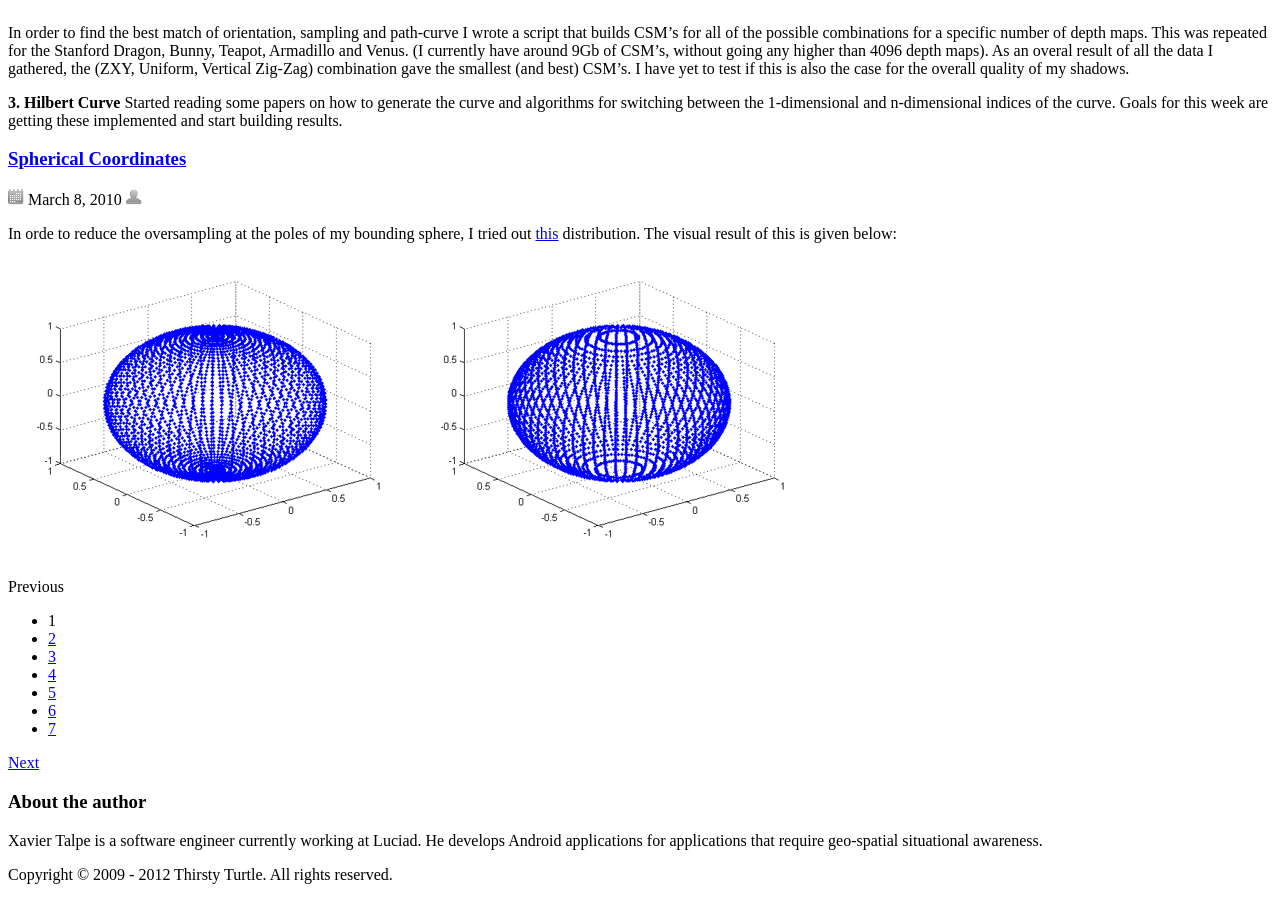
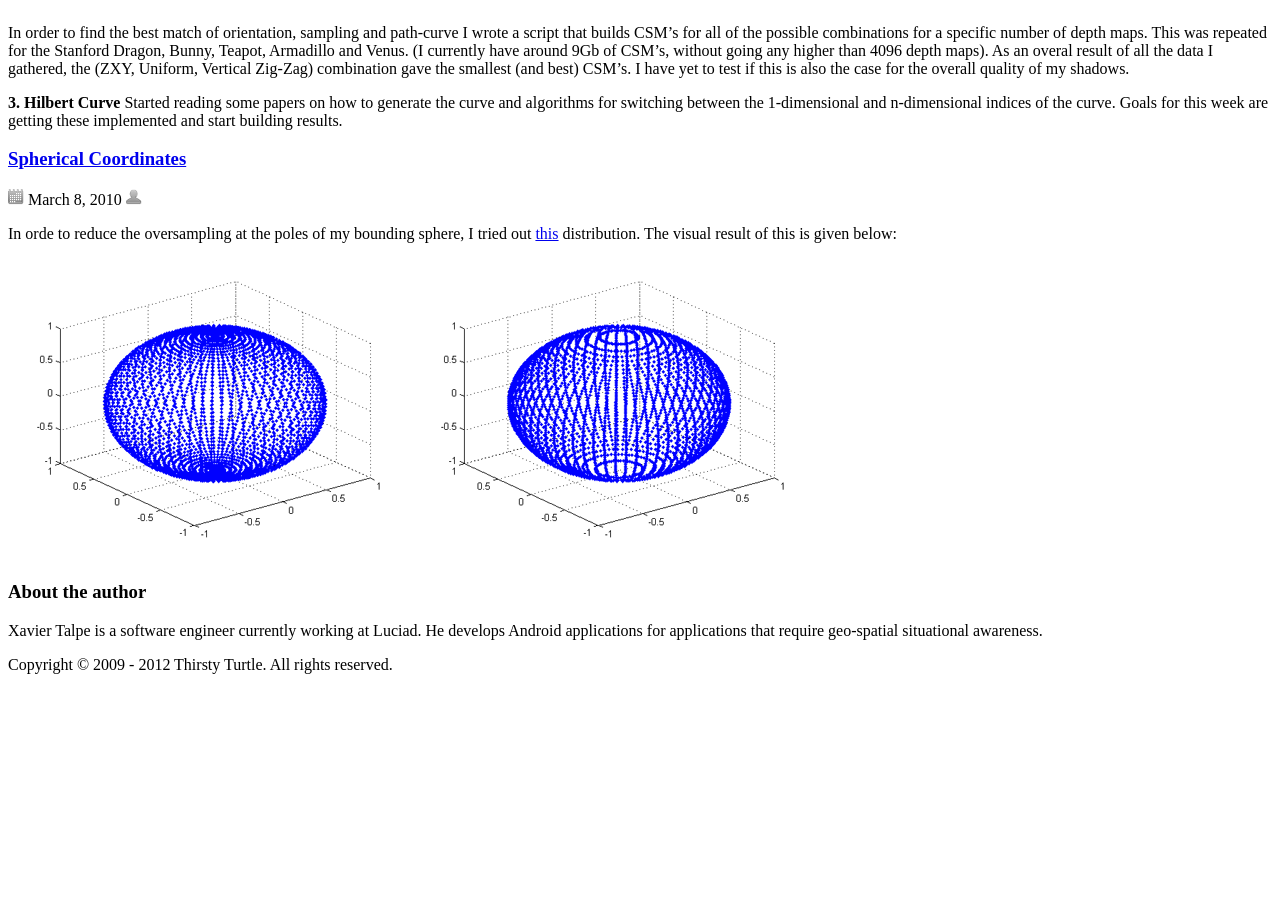
Before and after one commit to XavierTalpe/site-thirsty-turtle, a Jekyll site: the page built from index.html, in a window 1280 px wide and 900 px high, scrolled down 2016 px. Built offline with Jekyll 4.4.1, drawn with Linux system fonts in a browser that asks for light colours; the list of posts is cut into pages by our own code; comment, search, counter and statistics services are not loaded; after the commit the page ends 2706 px from its top, so only the background shows below that.

Commit message:
Disabled page navigation.

```diff
--- a/_layouts/two-col.html
+++ b/_layouts/two-col.html
@@ -5,47 +5,47 @@ layout: default
 <section id="two-col">
   {{content}}
 
-  <nav>
-    {% if paginator.previous_page %}
-    <div class="button left">
-      {% if paginator.previous_page == 1 %}
-      <a href="/">Previous</a>
-      {% else %}
-      <a href="/page{{paginator.previous_page}}">Previous</a>
-      {% endif %}
-    </div>
-    {% else %}
-    <div class="button disabled left">Previous</div>
-    {% endif %}
+  <!--<nav>-->
+    <!--{% if paginator.previous_page %}-->
+    <!--<div class="button left">-->
+      <!--{% if paginator.previous_page == 1 %}-->
+      <!--<a href="/">Previous</a>-->
+      <!--{% else %}-->
+      <!--<a href="/page{{paginator.previous_page}}">Previous</a>-->
+      <!--{% endif %}-->
+    <!--</div>-->
+    <!--{% else %}-->
+    <!--<div class="button disabled left">Previous</div>-->
+    <!--{% endif %}-->
 
-    <ul>
-      <li>
-        {% if paginator.page == 1 %}
-        <span class="current-page">1</span>
-        {% else %}
-        <a href="/">1</a>
-        {% endif %}
-      </li>
+    <!--<ul>-->
+      <!--<li>-->
+        <!--{% if paginator.page == 1 %}-->
+        <!--<span class="current-page">1</span>-->
+        <!--{% else %}-->
+        <!--<a href="/">1</a>-->
+        <!--{% endif %}-->
+      <!--</li>-->
 
-      {% for count in (2..paginator.total_pages) %}
-      <li class="page">
-        {% if count == paginator.page %}
-        <span class="current-page">{{count}}</span>
-        {% else %}
-        <a href="/page{{count}}">{{count}}</a>
-        {% endif %}
-      </li>
-      {% endfor %}
-    </ul>
+      <!--{% for count in (2..paginator.total_pages) %}-->
+      <!--<li class="page">-->
+        <!--{% if count == paginator.page %}-->
+        <!--<span class="current-page">{{count}}</span>-->
+        <!--{% else %}-->
+        <!--<a href="/page{{count}}">{{count}}</a>-->
+        <!--{% endif %}-->
+      <!--</li>-->
+      <!--{% endfor %}-->
+    <!--</ul>-->
 
-    {% if paginator.next_page %}
-    <div class="button right">
-      <a href="/page{{paginator.next_page}}">Next</a>
-    </div>
-    {% else %}
-    <div class="button disabled right">Next</div>
-    {% endif %}
-  </nav>
+    <!--{% if paginator.next_page %}-->
+    <!--<div class="button right">-->
+      <!--<a href="/page{{paginator.next_page}}">Next</a>-->
+    <!--</div>-->
+    <!--{% else %}-->
+    <!--<div class="button disabled right">Next</div>-->
+    <!--{% endif %}-->
+  <!--</nav>-->
 </section>
 
 {% include sidebar.html %}
```
